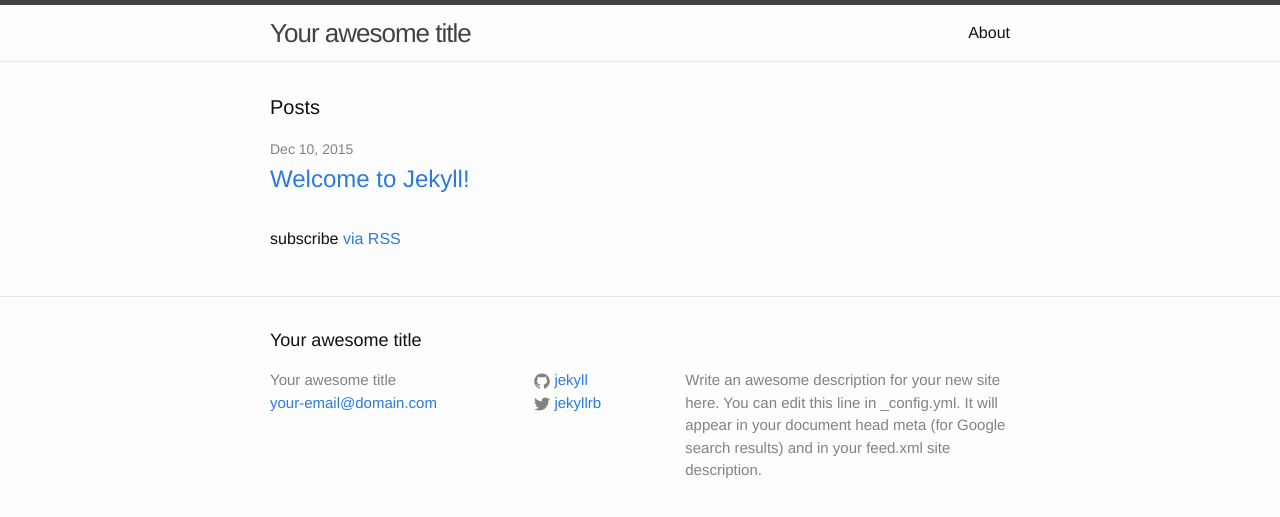
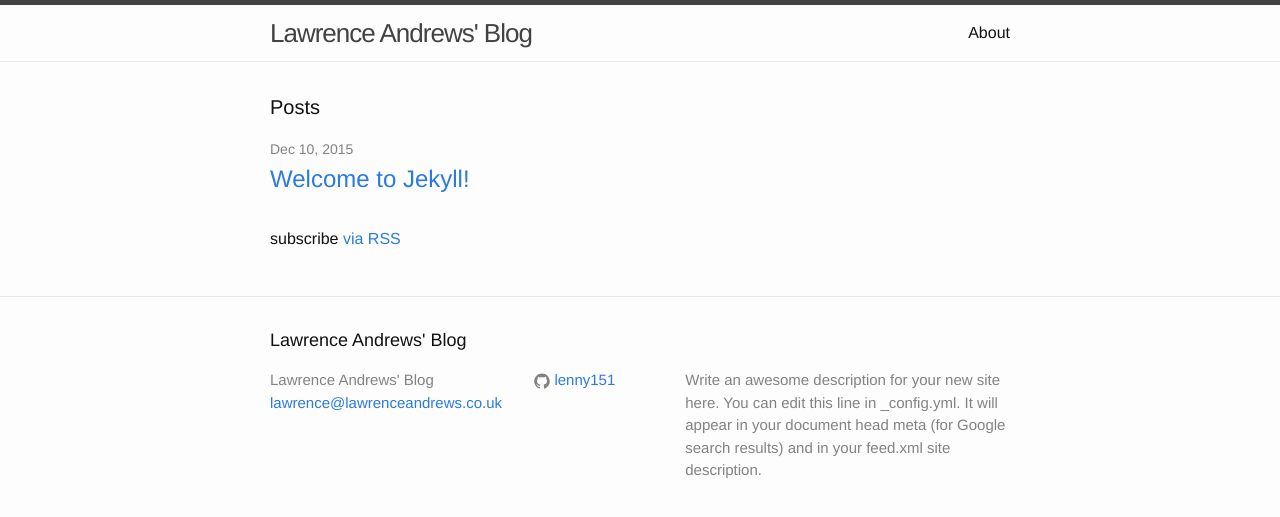
Before and after one commit to laxd/laxd.github.io, a Jekyll site: the page built from index.html, in a window 1280 px wide. Shown: the top 517 px of the page. Built offline with Jekyll 4.4.1, drawn with Linux system fonts in a browser that asks for light colours.

Commit message:
Updated configuration

```diff
--- a/_config.yml
+++ b/_config.yml
@@ -6,16 +6,15 @@
 # 'jekyll serve'. If you change this file, please restart the server process.
 
 # Site settings
-title: Your awesome title
-email: your-email@domain.com
+title: Lawrence Andrews' Blog
+email: lawrence@lawrenceandrews.co.uk
 description: > # this means to ignore newlines until "baseurl:"
   Write an awesome description for your new site here. You can edit this
   line in _config.yml. It will appear in your document head meta (for
   Google search results) and in your feed.xml site description.
 baseurl: "" # the subpath of your site, e.g. /blog
-url: "http://yourdomain.com" # the base hostname & protocol for your site
-twitter_username: jekyllrb
-github_username:  jekyll
+url: "http://lawrenceandrews.co.uk" # the base hostname & protocol for your site
+github_username:  lenny151
 
 # Build settings
 markdown: kramdown
```
